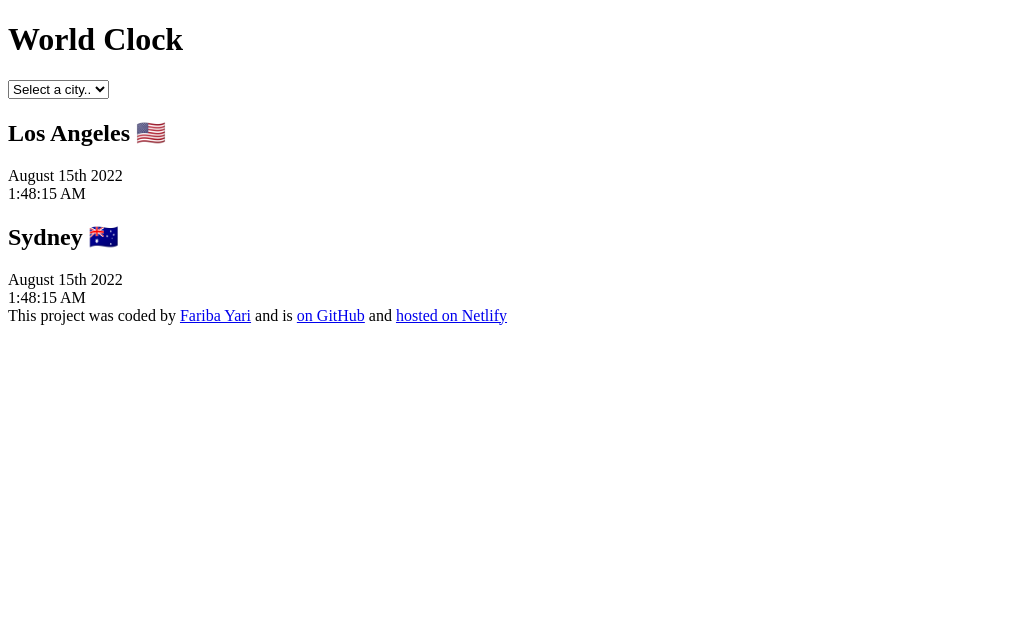
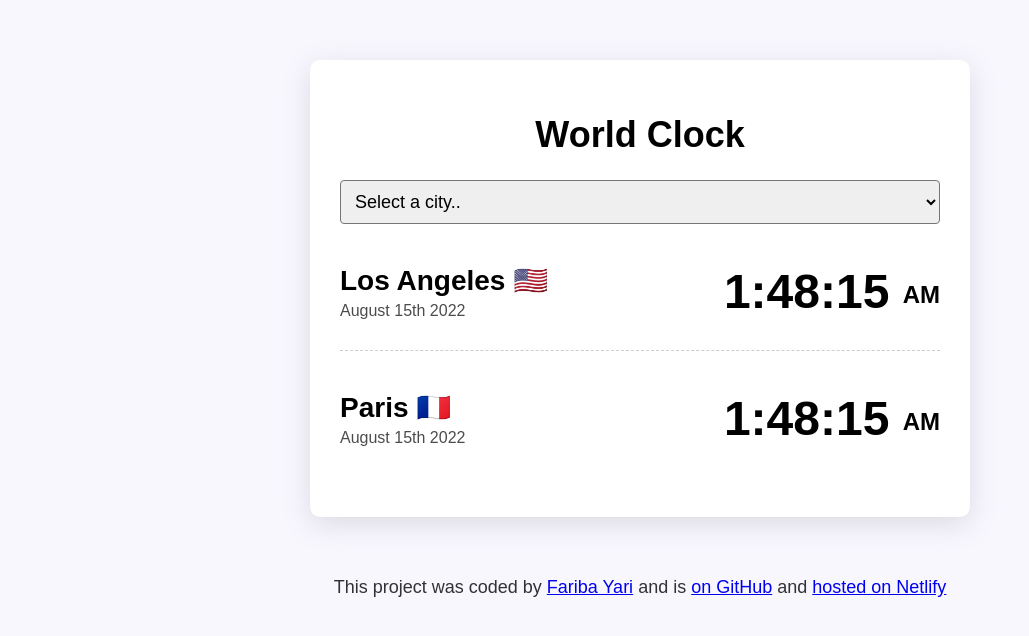
Before and after one commit to YariFariba-art/World-Clock-Project, a plain HTML site: page index.html in a window 1280 px wide. Shown: the whole page, without its empty margins (0-1029 px from the left). Drawn offline with nearby package versions, Linux system fonts and the light colour scheme.

Commit message:
Added-CSS

```diff
--- a/index.html
+++ b/index.html
@@ -20,14 +20,18 @@
     </select>
 
     <div class="city">
+      <div>
         <h2>Los Angeles 🇺🇸</h2>
         <div class="date">August 15th 2022</div>
-          <div class="time">1:48:15 AM</div>
+      </div>
+      <div class="time">1:48:15 <small> AM </small></div>
     </div>
     <div class="city">
-          <h2>Sydney 🇦🇺</h2>
+      <div>
+        <h2>Paris 🇫🇷</h2>
         <div class="date">August 15th 2022</div>
-          <div class="time">1:48:15 AM</div>
+      </div>
+      <div class="time">1:48:15 <small> AM </small></div>
     </div>
   </div>
     <footer>
--- a/style.css
+++ b/style.css
@@ -0,0 +1,65 @@
+body {
+    background-color: #f9f7fe;
+    font-family: sans-serif;
+  }
+
+  h1 {
+    text-align: center;
+    font-family: sans-serif;
+    font-size: 36px;
+  }
+
+  h2 {
+    margin: 0 0 5px;
+    font-size: 28px;
+  }
+
+  select {
+    display: block;
+    width: 100%;
+    font-size: 18px;
+    border-radius: 4px;
+    padding: 10px;
+  }
+
+  .container {
+    max-width: 600px;
+    margin: 60px auto;
+    background: white;
+    padding: 30px;
+    box-shadow: rgba(100, 100, 111, 0.2) 0px 7px 29px 0px;
+    border-radius: 10px;
+  }
+
+  .city {
+    display: flex;
+    margin: 10px 0;
+    justify-content: space-between;
+    padding: 30px 0;
+    border-bottom: 1px dashed rgba(0, 0, 0, 0.2);
+  }
+
+  .city:last-child {
+    border: none;
+  }
+
+  .date {
+    opacity: 0.7;
+  }
+
+  .time {
+    font-size: 48px;
+    font-weight: bold;
+  }
+
+  .time small {
+    font-size: 24px;
+    vertical-align: middle;
+    line-height: 48px;
+  }
+
+  footer {
+    text-align: center;
+    font-size: 18px;
+    color: rgba(0, 0, 0, 0.8);
+  }
```
Lines whose indentation alone changed are shown as unchanged.
